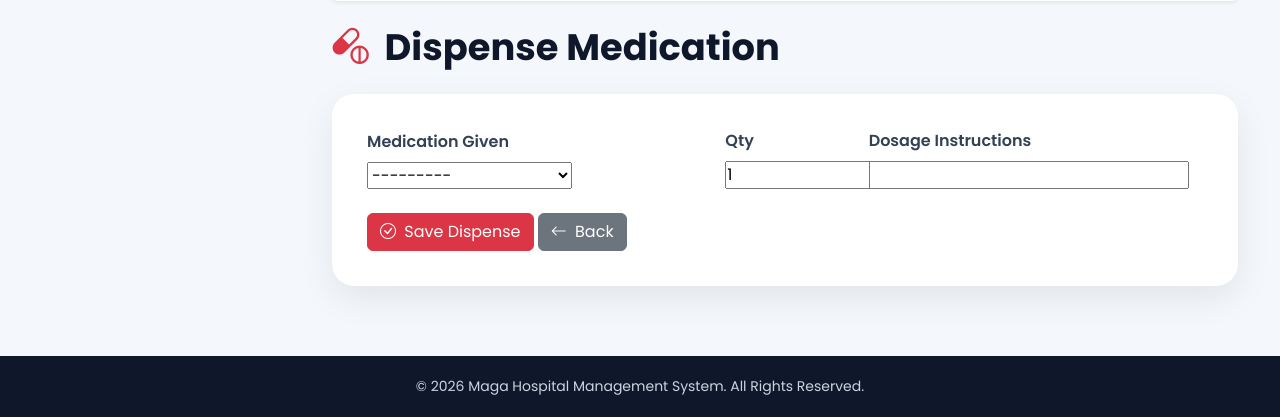
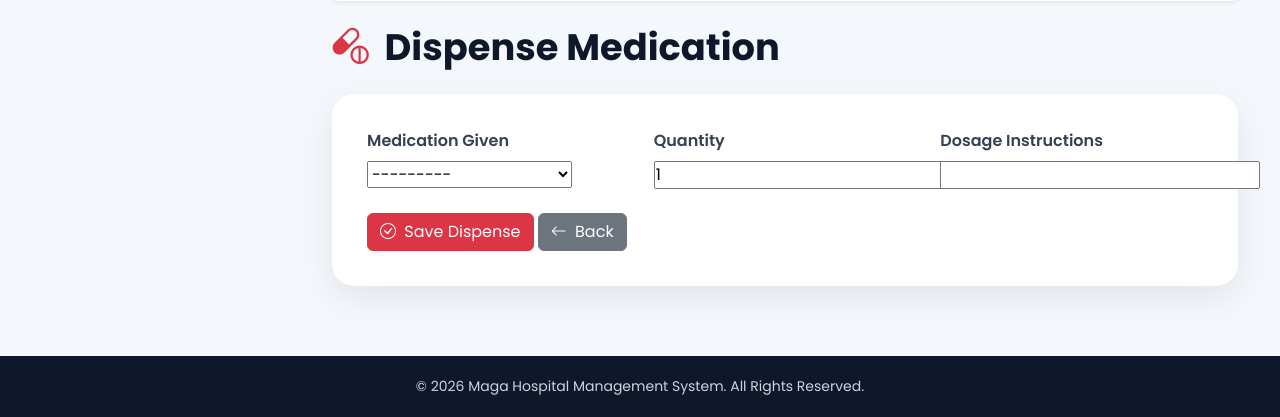
Before and after one commit to Shija-cmd/HospitalProject, a Django app: page /dispense/1/ in a window 1280 px wide. Shown: the part 849-1266 px from the top of the page. Run offline with Django 4.2, Linux system fonts and the light colour scheme; a user stored in the database is signed in; tables that the repository leaves empty hold one stand-in row (values such as "Sample post").

Commit message:
Editing MedicineStock module

```diff
--- a/magahospital/templates/magahospital/dispense_form.html
+++ b/magahospital/templates/magahospital/dispense_form.html
@@ -336,10 +336,10 @@
 
         {% csrf_token %}
 
-    <div class="row align-items-end">
+    <div class="row">
 
     <!-- MEDICATION -->
-    <div class="col-md-5 mb-4">
+    <div class="col-md-4 mb-4">
 
         <label class="form-label">
 
@@ -352,11 +352,11 @@
     </div>
 
     <!-- DISPENSED QUANTITY -->
-    <div class="col-md-2 mb-4">
+    <div class="col-md-4 mb-4">
 
         <label class="form-label">
 
-            Qty
+            Quantity
 
         </label>
 
@@ -365,7 +365,7 @@
     </div>
 
     <!-- DOSAGE -->
-    <div class="col-md-5 mb-4">
+    <div class="col-md-4 mb-4">
 
         <label class="form-label">
 
```
